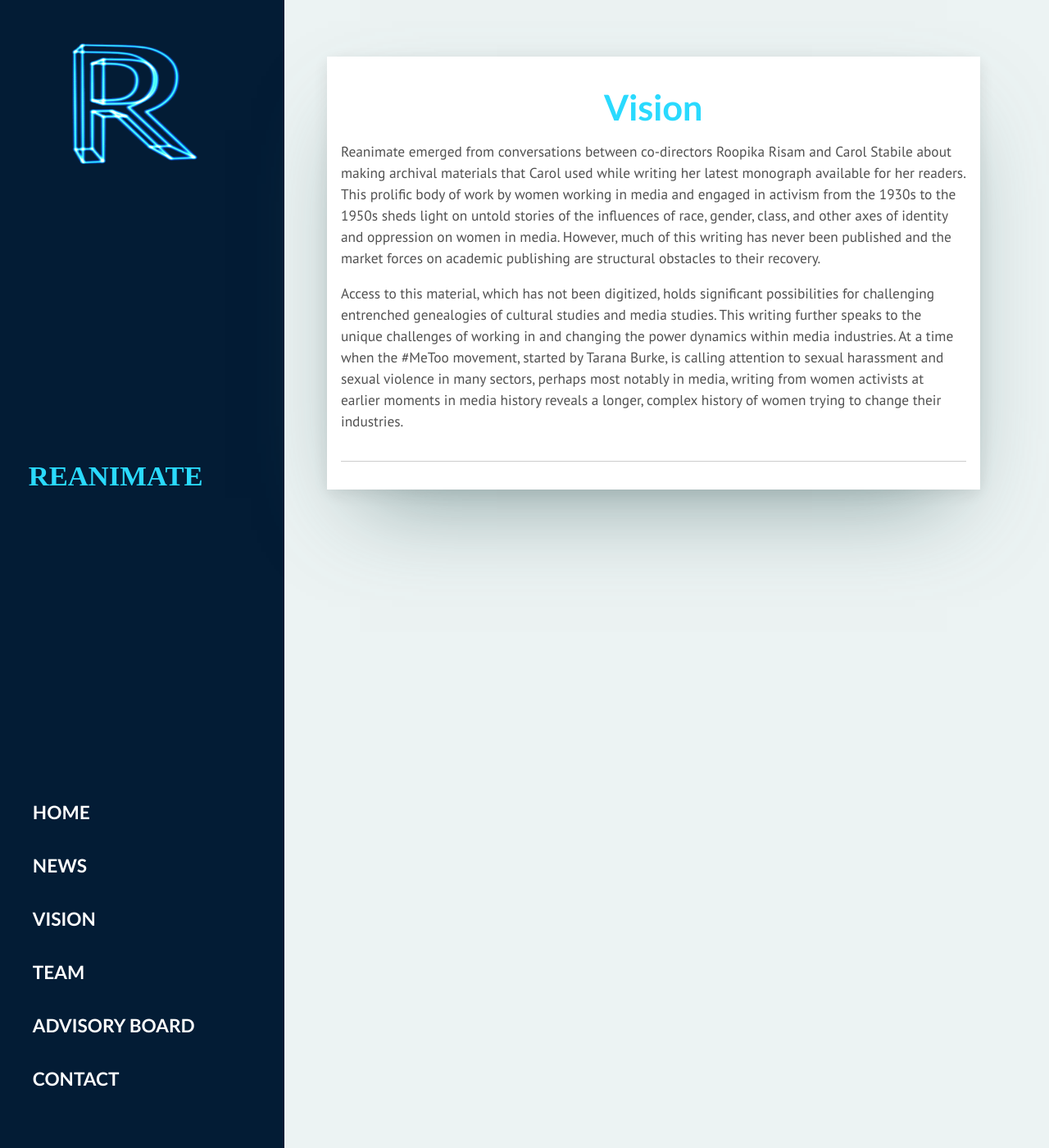
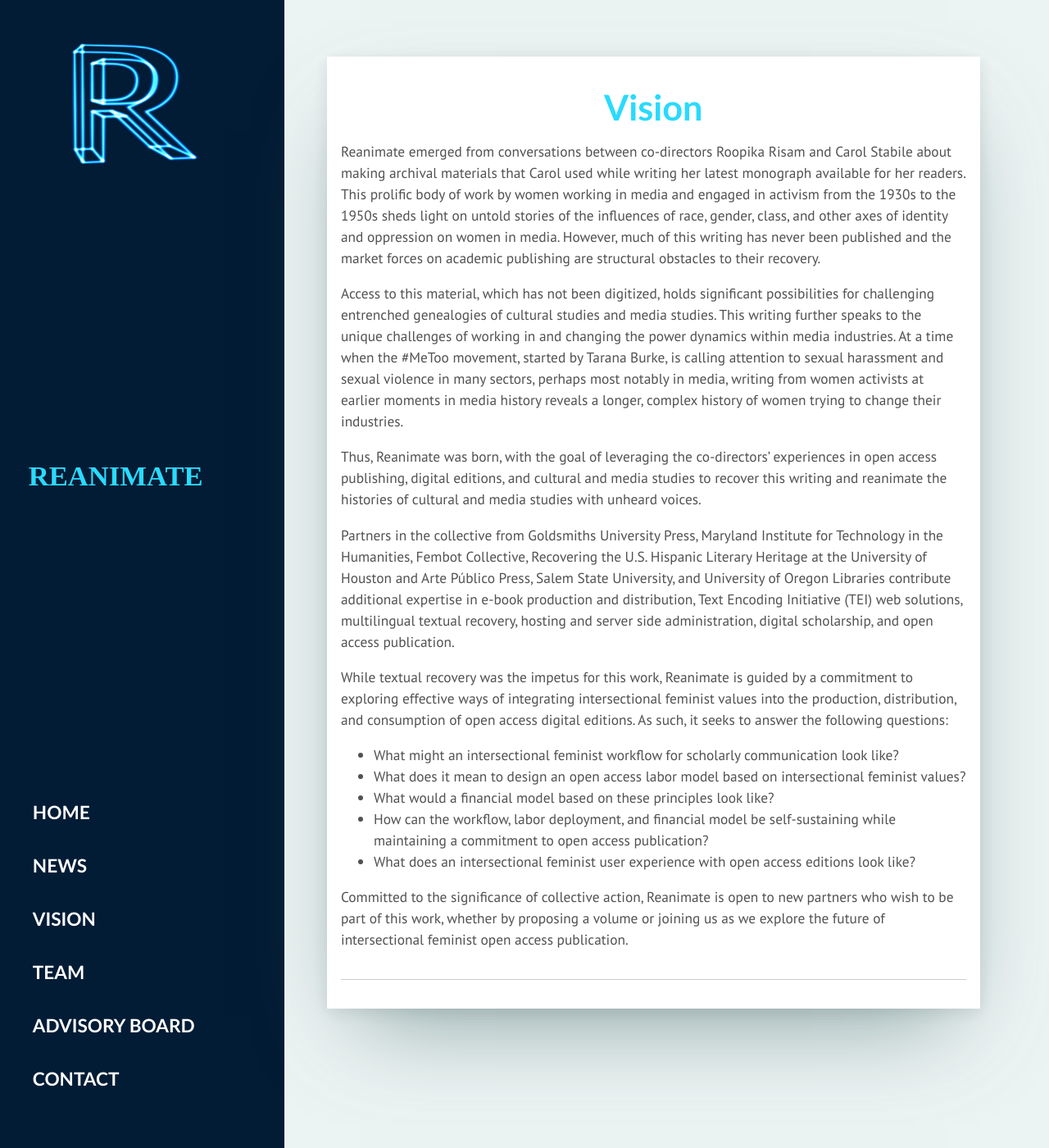
Before and after one commit to roopikarisam/reanimate, a Jekyll site: the page built from _pages/vision.html, in a window 1280 px wide and 1400 px high. Shown: the whole window at 82% size. Built offline with Jekyll 4.4.1, drawn with Linux system fonts in a browser that asks for light colours; some web fonts are replaced.

Commit message:
added missing paras

```diff
--- a/_pages/vision.html
+++ b/_pages/vision.html
@@ -6,3 +6,17 @@ permalink: /vision/
 Reanimate emerged from conversations between co-directors Roopika Risam and Carol Stabile about making archival materials that Carol used while writing her latest monograph available for her readers. This prolific body of work by women working in media and engaged in activism from the 1930s to the 1950s sheds light on untold stories of the influences of race, gender, class, and other axes of identity and oppression on women in media. However, much of this writing has never been published and the market forces on academic publishing are structural obstacles to their recovery.
 
 Access to this material, which has not been digitized, holds significant possibilities for challenging entrenched genealogies of cultural studies and media studies. This writing further speaks to the unique challenges of working in and changing the power dynamics within media industries. At a time when the #MeToo movement, started by Tarana Burke, is calling attention to sexual harassment and sexual violence in many sectors, perhaps most notably in media, writing from women activists at earlier moments in media history reveals a longer, complex history of women trying to change their industries.
+
+Thus, Reanimate was born, with the goal of leveraging the co-directors' experiences in open access publishing, digital editions, and cultural and media studies to recover this writing and reanimate the histories of cultural and media studies with unheard voices.
+
+Partners in the collective from Goldsmiths University Press, Maryland Institute for Technology in the Humanities, Fembot Collective, Recovering the U.S. Hispanic Literary Heritage at the University of Houston and Arte Público Press, Salem State University, and University of Oregon Libraries contribute additional expertise in e-book production and distribution, Text Encoding Initiative (TEI) web solutions, multilingual textual recovery, hosting and server side administration, digital scholarship, and open access publication.
+
+While textual recovery was the impetus for this work, Reanimate is guided by a commitment to exploring effective ways of integrating intersectional feminist values into the production, distribution, and consumption of open access digital editions. As such, it seeks to answer the following questions:
+<ul>
+<li>What might an intersectional feminist workflow for scholarly communication look like?</li>
+<li>What does it mean to design an open access labor model based on intersectional feminist values?</li>
+<li>What would a financial model based on these principles look like?</li>
+<li>How can the workflow, labor deployment, and financial model be self-sustaining while maintaining a commitment to open access publication?</li>
+<li>What does an intersectional feminist user experience with open access editions look like?</li>
+</ul>
+Committed to the significance of collective action, Reanimate is open to new partners who wish to be part of this work, whether by proposing a volume or joining us as we explore the future of intersectional feminist open access publication.
```
